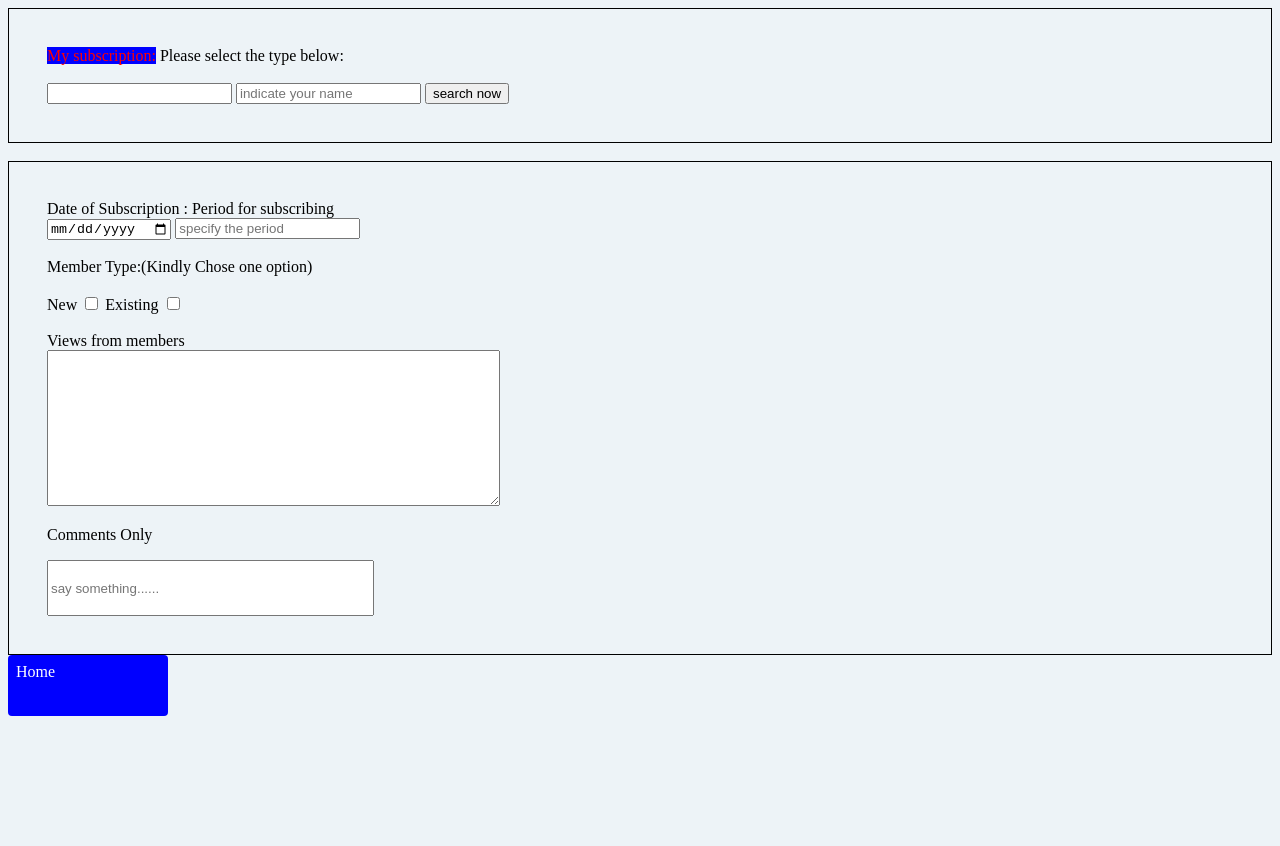
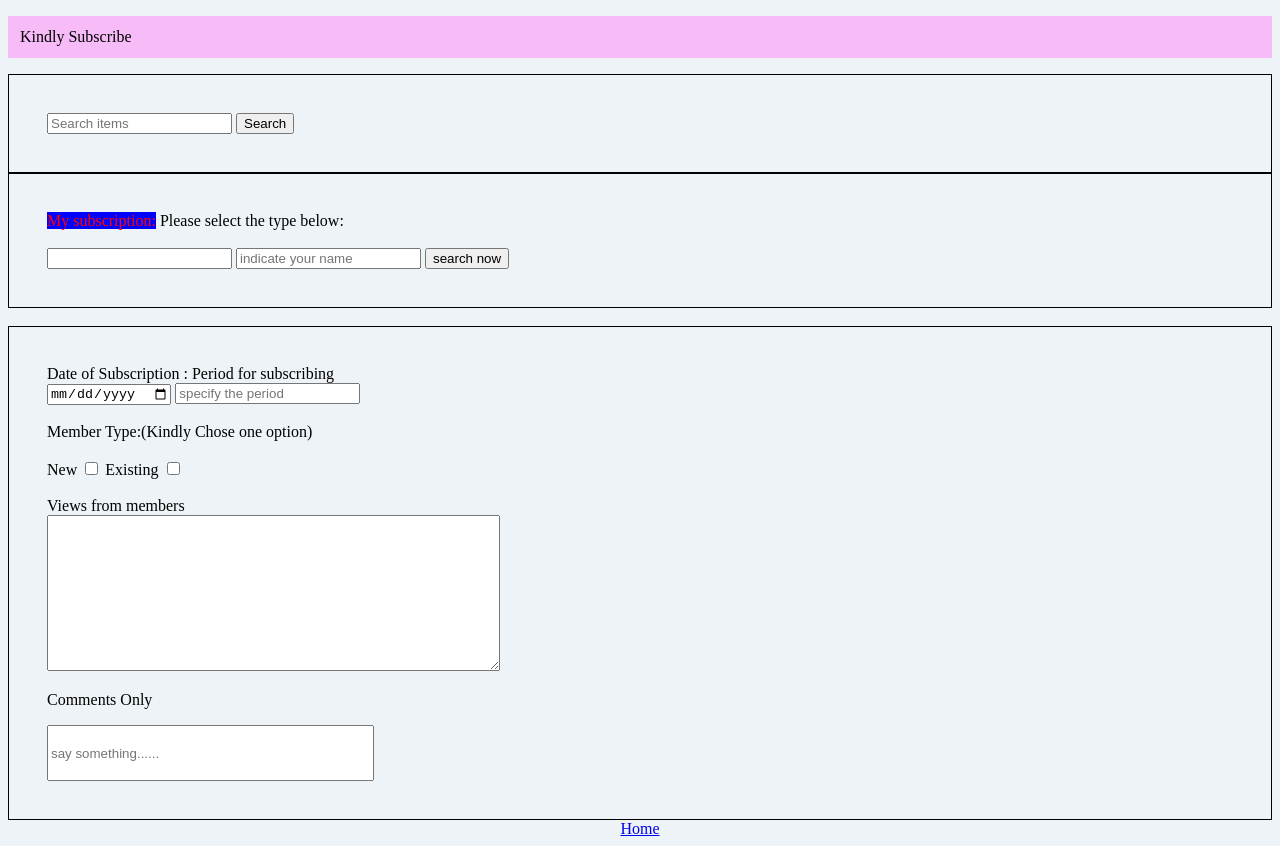
Before and after one commit to kenkim-pol/G.M-Subscription, a plain HTML site: page index.html in a window 1280 px wide. Before the commit the page ends 800 px from the top, so only its background shows below. Drawn offline with Linux system fonts and the light colour scheme.

Commit message:
Update index.html

```diff
--- a/index.html
+++ b/index.html
@@ -4,7 +4,19 @@
         <meta charset="utf-8">
         <title>G.M.B Members Subscription form</title>
     </head>
+    </head>
+
     <style>
+          /* ===== HEADER ===== */
+    header p{
+      background-color: rgb(247, 188, 247);
+      padding: 12px;
+      display: flex;
+      flex-wrap: wrap;
+      align-items: center;
+      justify-content: space-between;
+      gap: 10px;
+    }
     BODY{
         background-color:rgb(237, 243, 247);
     }
@@ -18,6 +30,15 @@
         }
     </style>
     <body>
+          <header>
+
+      <p>Kindly Subscribe</p>
+
+    <form>
+      <input type="text" placeholder="Search items">
+      <input type="submit" value="Search">
+    </form>
+  </header>
 <FORM action = "https://kenkim-pol.github.io/The-G.M.B-Connect-Centre/" target="_blank" method="get">
 <span id = "cat"><label for="subcri">My subscription:</label></span>
 <label for="subtyp">Please select the type below:</label>
@@ -43,7 +64,9 @@
  <input style="width:319px;height:50px"type="text"placeholder="say something......">
 </form>
 
-<a href="https://kenkim-pol.github.io/master-github.io/"style="text-decoration:none;border-radius:4px;background-color:blue;color:white;position:absolute;width:144px;padding:8px;height:45px;">Home</a>
+ <div style="text-align:center;">
+    <a href="https://kenkim-pol.github.io/The-G.M.B-Connect-Centre/" class="home-link">Home</a>
+  </div>
 
 
 
```
